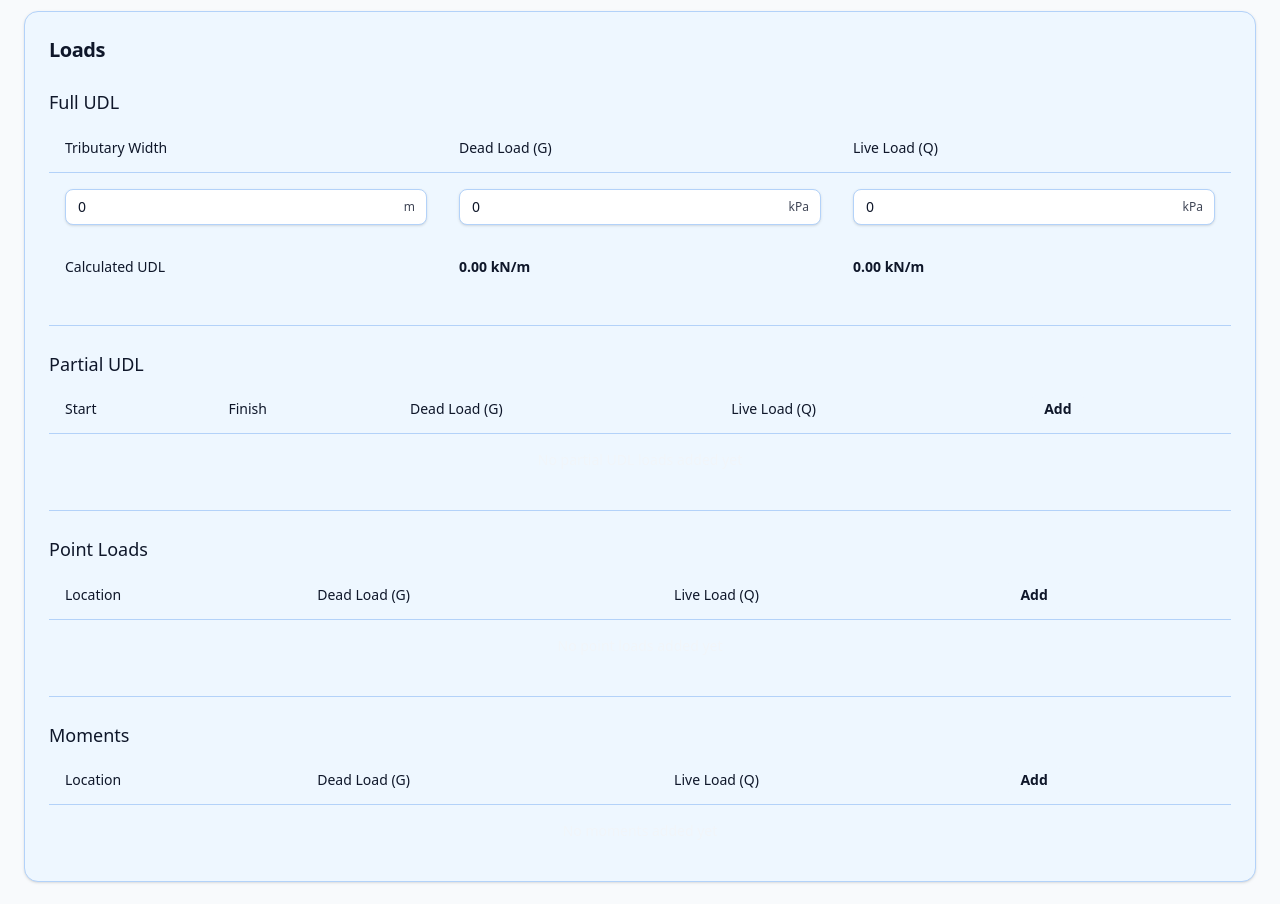
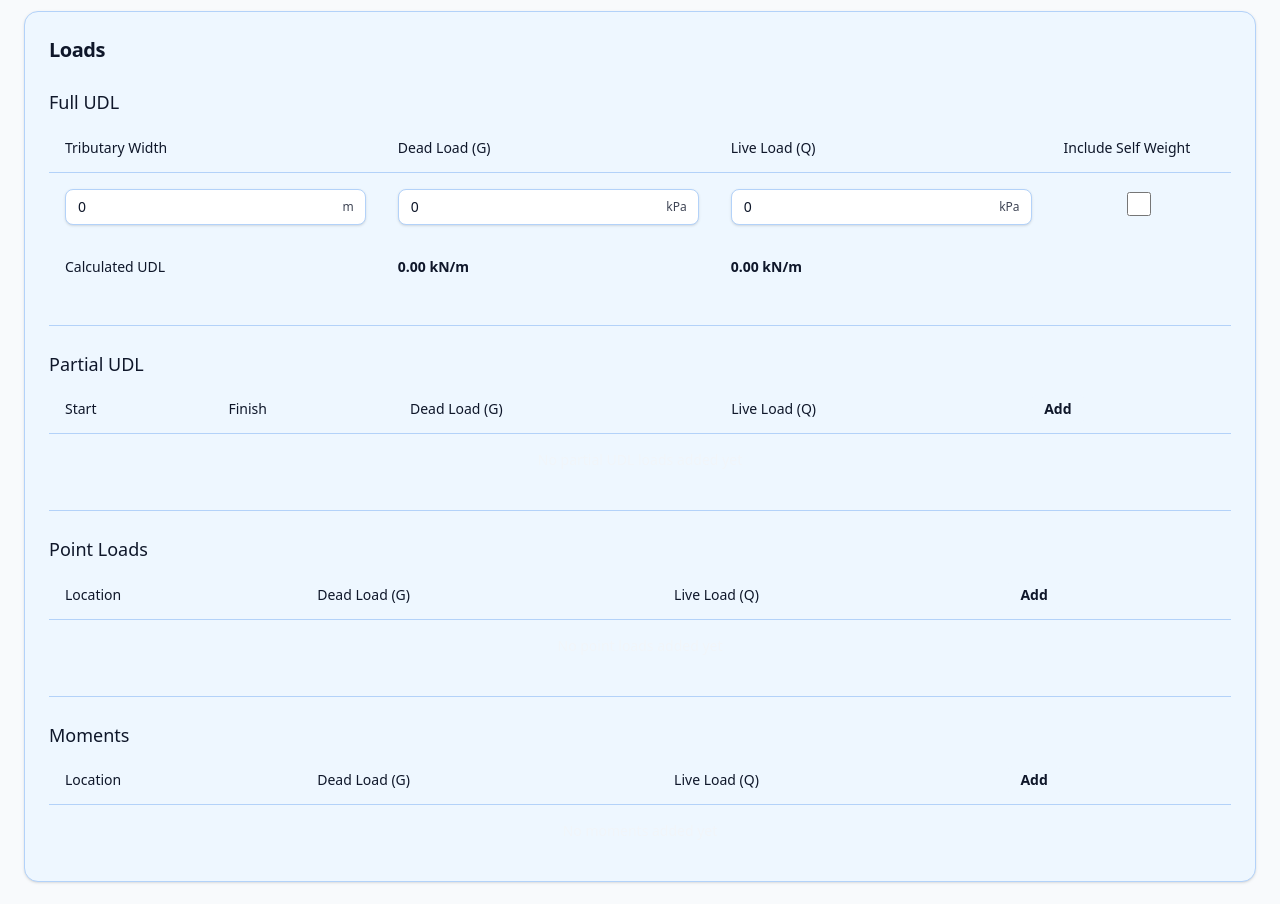
Before and after one commit to dhadley70/BeamDesignTS, a React (Vite) app: page / in a window 1280 px wide. Shown: the part 980-1884 px from the top of the page. Built offline with nearby package versions, Linux system fonts and the light colour scheme.

Commit message:
Add 'Include Self Weight' checkbox to Full UDL table and improve its styling

```diff
--- a/src/components/loadsInput.tsx
+++ b/src/components/loadsInput.tsx
@@ -34,6 +34,7 @@ export interface FullUDL {
   tributaryWidth: number;
   deadGkPa: number;
   liveQkPa: number;
+  includeSelfWeight?: boolean;
 }
 
 // Define props type for the component
@@ -52,7 +53,8 @@ export const LoadsInputCard: React.FC<LoadsInputProps> = ({ loads, setLoads, spa
   const [fullUDL, setFullUDL] = useLocalStorage<FullUDL>('beamFullUDL', {
     tributaryWidth: 0,
     deadGkPa: 0,
-    liveQkPa: 0
+    liveQkPa: 0,
+    includeSelfWeight: false
   });
 
   // Generate a unique ID for new loads
@@ -237,6 +239,14 @@ export const LoadsInputCard: React.FC<LoadsInputProps> = ({ loads, setLoads, spa
     setMoments(updatedMoments);
   };
 
+  // Handler for toggling includeSelfWeight for Full UDL
+  const handleToggleSelfWeightFullUDL = () => {
+    setFullUDL(prev => ({
+      ...prev,
+      includeSelfWeight: !prev.includeSelfWeight
+    }));
+  };
+
   // Handler for editing FULL UDL values
   const handleEditFullUDL = (field: keyof FullUDL, e: React.ChangeEvent<HTMLInputElement>) => {
     const value = e.target.value;
@@ -269,6 +279,7 @@ export const LoadsInputCard: React.FC<LoadsInputProps> = ({ loads, setLoads, spa
                 <TableHead className="text-[var(--text)]">Tributary Width</TableHead>
                 <TableHead className="text-[var(--text)]">Dead Load (G)</TableHead>
                 <TableHead className="text-[var(--text)]">Live Load (Q)</TableHead>
+                <TableHead className="text-[var(--text)]">Include Self Weight</TableHead>
               </TableRow>
             </TableHeader>
             <TableBody>
@@ -300,6 +311,14 @@ export const LoadsInputCard: React.FC<LoadsInputProps> = ({ loads, setLoads, spa
                     className="w-full"
                   />
                 </TableCell>
+                <TableCell className="text-center">
+                  <input
+                    type="checkbox"
+                    checked={fullUDL.includeSelfWeight || false}
+                    onChange={handleToggleSelfWeightFullUDL}
+                    className="h-6 w-6 cursor-pointer accent-[var(--accent)]"
+                  />
+                </TableCell>
               </TableRow>
               <TableRow className="border-0">
                 <TableCell>
@@ -314,6 +333,9 @@ export const LoadsInputCard: React.FC<LoadsInputProps> = ({ loads, setLoads, spa
                   <div className="font-bold text-[var(--text)]">
                     {(fullUDL.tributaryWidth * fullUDL.liveQkPa).toFixed(2)} kN/m
                   </div>
+                </TableCell>
+                <TableCell>
+                  {/* Empty cell to maintain table alignment */}
                 </TableCell>
               </TableRow>
             </TableBody>
```
